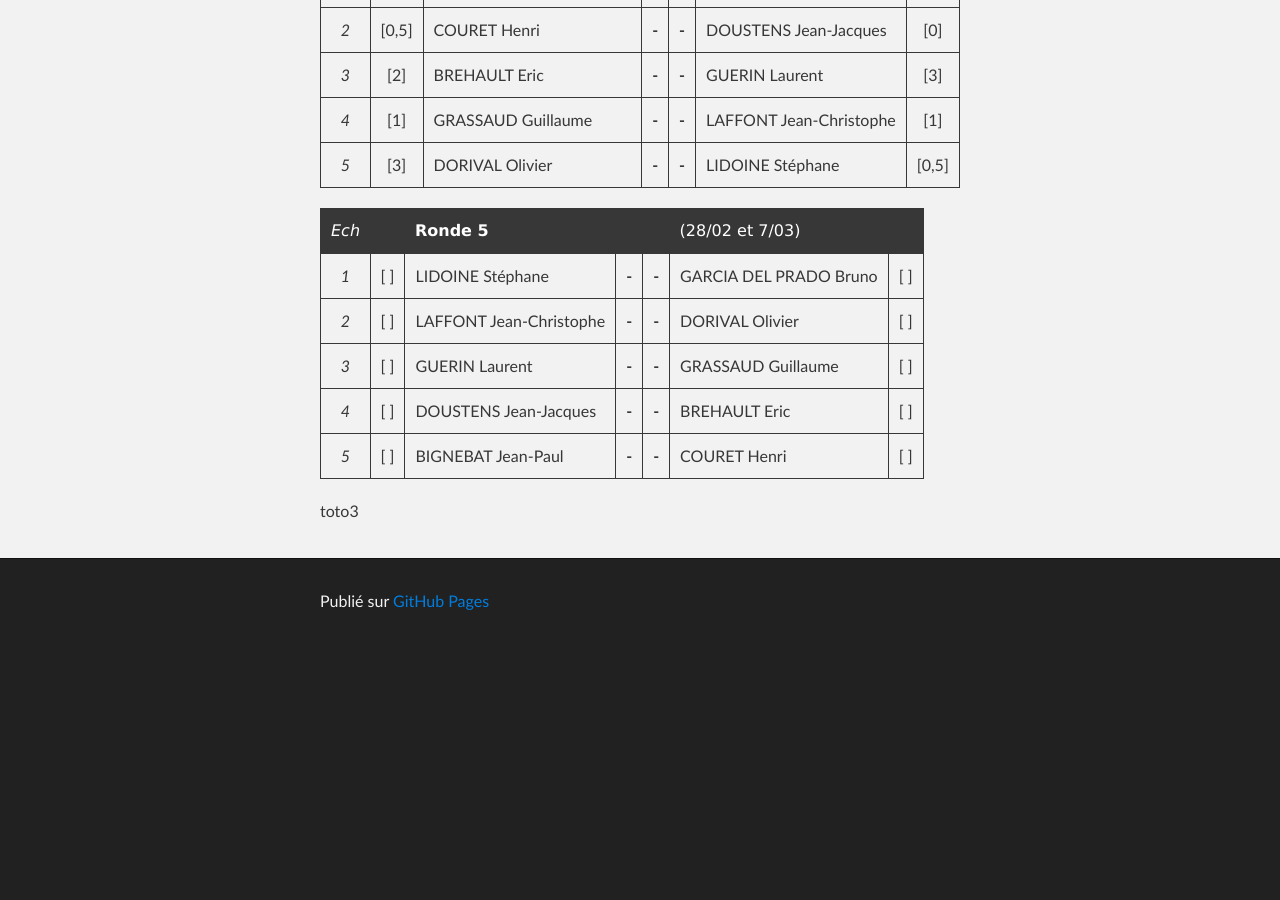
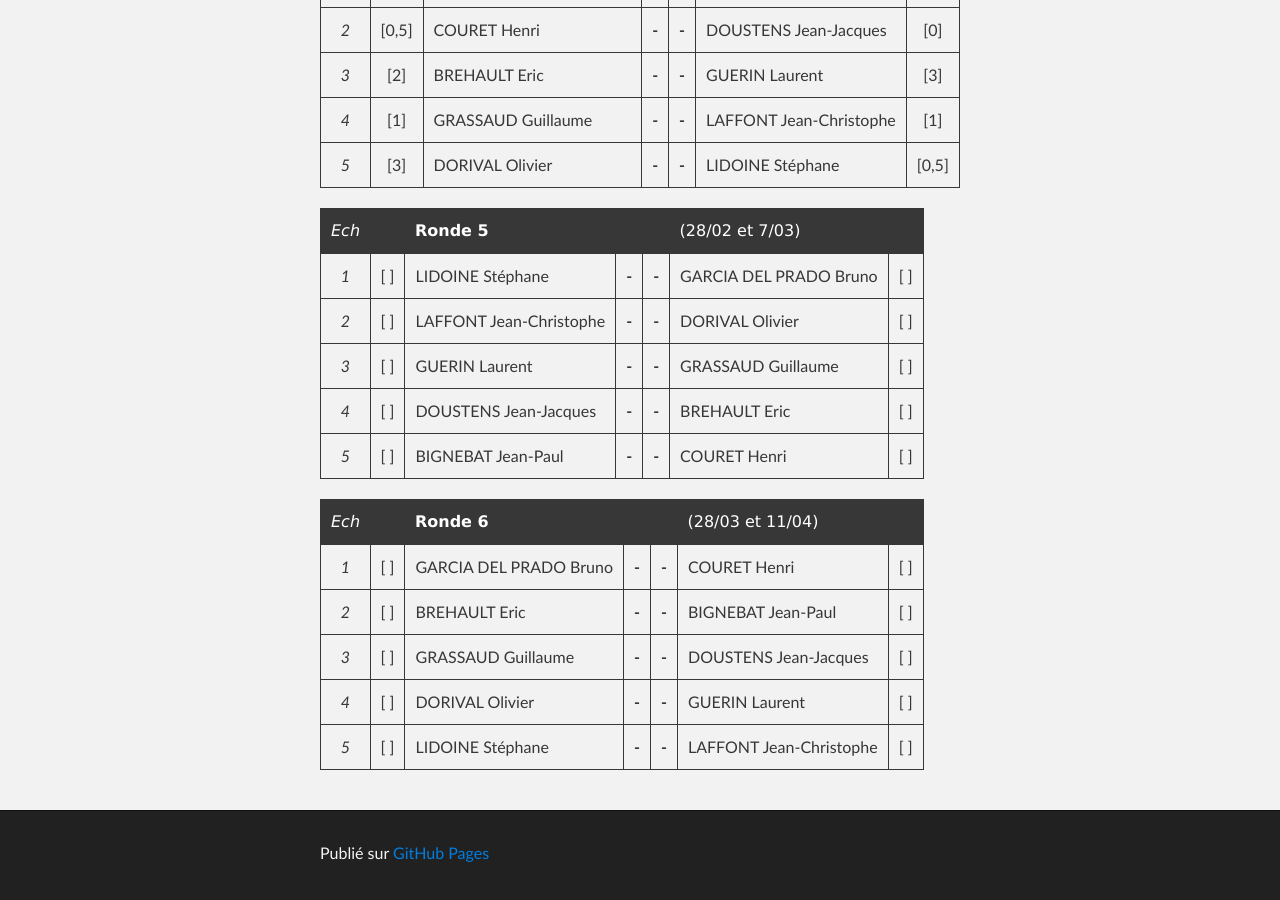
Before and after one commit to echiquier-villeneuve-tolosane/echiquier-villeneuve-tolosane.github.io, a Jekyll site: the page built from club.md, in a window 1280 px wide and 900 px high, scrolled down 1828 px. Built offline with Jekyll 4.4.1, drawn with Linux system fonts in a browser that asks for light colours; nearby versions of some CDN libraries; before the commit the page ends 2476 px from its top, so only the background shows below that.

Commit message:
Updated club.md

```diff
--- a/club.md
+++ b/club.md
@@ -65,4 +65,10 @@
 |*4*| [ ] | DOUSTENS Jean-Jacques   |**-**|**-**| BREHAULT Eric          | [ ] |
 |*5*| [ ] | BIGNEBAT Jean-Paul      |**-**|**-**| COURET Henri           | [ ] |
 
-toto3
+|*Ech*|   | **Ronde 6**          |     |     |  (28/03 et 11/04)         |     |
+|:-:|:---:| -------------------- |:---:|:---:| ------------------------- |:---:|
+|*1*| [ ] | GARCIA DEL PRADO Bruno    |**-**|**-**| COURET Henri         | [ ] |
+|*2*| [ ] | BREHAULT Eric        |**-**|**-**| BIGNEBAT Jean-Paul        | [ ] |
+|*3*| [ ] | GRASSAUD Guillaume   |**-**|**-**| DOUSTENS Jean-Jacques     | [ ] |
+|*4*| [ ] | DORIVAL Olivier      |**-**|**-**| GUERIN Laurent            | [ ] |
+|*5*| [ ] | LIDOINE Stéphane     |**-**|**-**| LAFFONT Jean-Christophe   | [ ] |
```
